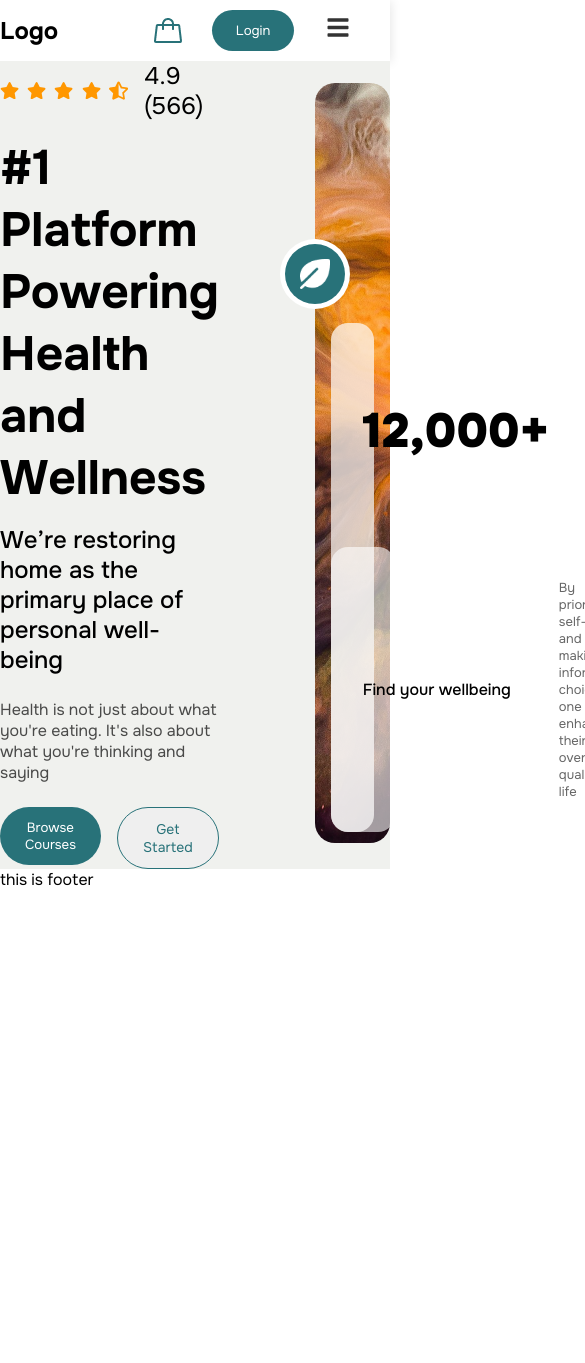
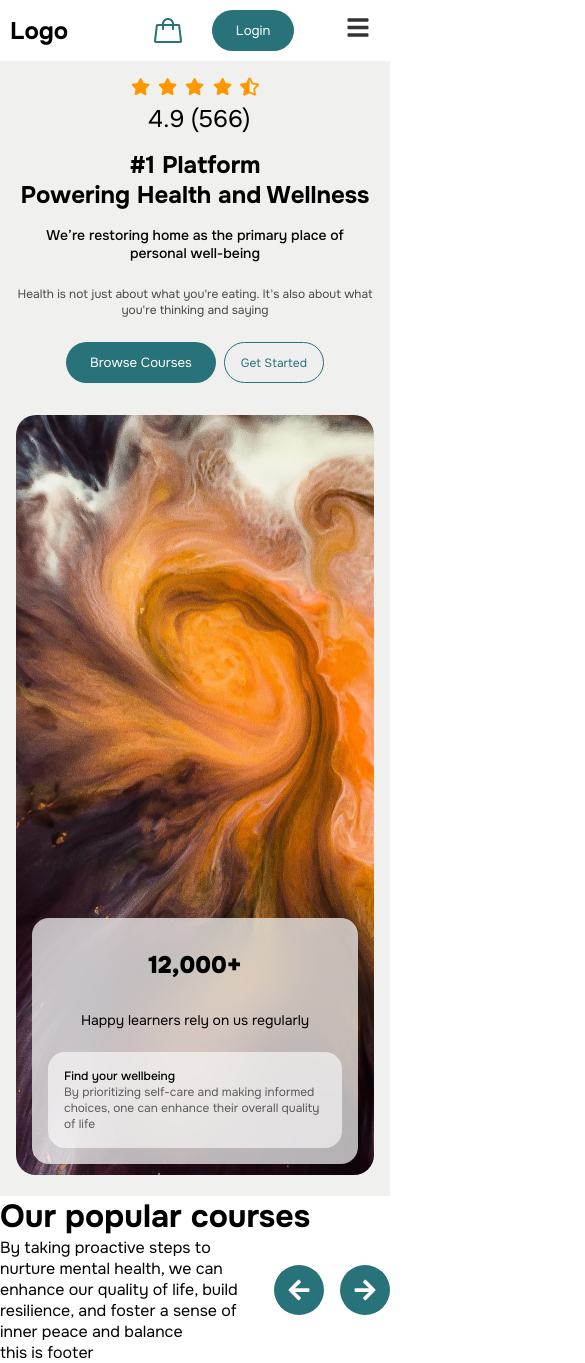
Before and after one commit to mdanamulhasan201/Pinemesh_next_js, a Next.js app: page / in a window 390 px wide. Shown: the top 1363 px of the page, 585 px wide, since content can reach past the window. Before the commit the page ends 890 px from the top, so only its background shows below. Built offline with nearby package versions, Linux system fonts and the light colour scheme.

Commit message:
banner section responive done

```diff
--- a/src/app/(root)/page.js
+++ b/src/app/(root)/page.js
@@ -1,9 +1,11 @@
 import Banner from "@/components/home/Banner";
+import PopularCourse from "@/components/home/popularCourse/PopularCourse";
 
 export default function Home() {
   return (
     <div>
       <Banner />
+      <PopularCourse />
     </div>
   );
 }
--- a/src/components/Shared/Navbar.module.css
+++ b/src/components/Shared/Navbar.module.css
@@ -9,7 +9,7 @@
   display: flex;
   justify-content: space-between;
   align-items: center;
-  padding: 10px 0px;
+  padding: 10px 10px;
   color: #333;
   max-width: 1200px;
   margin: 0 auto;
@@ -151,7 +151,6 @@
   top: 50%;
   transform: translateY(-50%);
   z-index: 1000;
-  margin-right: 20px;
   color: #333;
   transition: color 0.3s ease;
 }
@@ -257,13 +256,14 @@
   background-color: #f0f0f0;
 }
 /* Responsive Styles navbar*/
-@media (max-width: 768px) {
+@media (max-width: 992px) {
   .navLinks {
     display: none;
   }
 
   .mobileMenuBtn {
     display: block;
+
   }
 
   .actions {
--- a/src/components/button/Button.module.css
+++ b/src/components/button/Button.module.css
@@ -5,4 +5,10 @@
   padding: 12px 24px;
   border-radius: 32px;
   cursor: pointer;
+  transition: all 0.3s ease;
 }
+
+.button:hover {
+  background: #1e5f5f;
+  transform: scale(1.05);
+}
--- a/src/components/home/Banner.js
+++ b/src/components/home/Banner.js
@@ -5,17 +5,16 @@ import styles from "./Banner.module.css";
 import bannerImg from "../../../public/banner/banner.png";
 import Image from "next/image";
 import IconImg from "../../../public/banner/Vector.png";
-import { FaStar, FaStarHalfAlt, FaRegStar } from "react-icons/fa"; // Import React Icons
+import { FaStar, FaStarHalfAlt, FaRegStar } from "react-icons/fa";
 import Button from "../button/Button";
 
 const Banner = () => {
-  // Dynamically passed values for rating and review count
-  const rating = 4.9; // Rating value, this can be dynamically passed
-  const reviewCount = 566; // Review count, this can be dynamically passed
+  const rating = 4.9;
+  const reviewCount = 566;
 
-  const totalStars = 5; // Maximum number of stars
-  const fullStars = Math.floor(rating); // Full stars (whole number part)
-  const halfStar = rating % 1 !== 0; // Whether there should be a half-star
+  const totalStars = 5;
+  const fullStars = Math.floor(rating);
+  const halfStar = rating % 1 !== 0;
 
   return (
     <div className={styles.bg}>
--- a/src/components/home/Banner.module.css
+++ b/src/components/home/Banner.module.css
@@ -1,3 +1,4 @@
+/* Base styles remain unchanged */
 .bg {
   background-color: #f0f1ee;
 }
@@ -9,6 +10,7 @@
   align-items: center;
   max-width: 1200px;
   margin: 0 auto;
+  padding: 0 10px;
   gap: 4rem;
 }
 
@@ -16,6 +18,7 @@
   flex: 1;
   padding-right: 2rem;
 }
+
 .rating {
   display: flex;
   align-items: center;
@@ -34,7 +37,7 @@
   margin-left: 0.5rem;
   color: #000000;
   font-size: 24px;
-    font-weight: 400;
+  font-weight: 400;
 }
 
 .heading {
@@ -51,6 +54,7 @@
   font-weight: 500;
   margin-bottom: 1.5rem;
 }
+
 .descriptionP {
   color: #000000b2;
   font-size: 16px;
@@ -71,6 +75,12 @@
   cursor: pointer;
   border: 1px solid #287279;
   color: #287279;
+  transition: all 0.3s ease;
+}
+
+.getStarted:hover {
+  background: #287279;
+  color: white;
 }
 
 .imageSection {
@@ -94,22 +104,26 @@
   backdrop-filter: blur(24px);
   -webkit-backdrop-filter: blur(24px);
 }
+
 .titlesFx {
   display: flex;
   gap: 2rem;
   align-items: center;
   padding: 2rem 4rem 2rem 2rem;
 }
+
 .overlayTitle {
   font-size: 48px;
   font-weight: 900;
   margin-bottom: 0.5rem;
 }
+
 .LineHei {
   height: 40px;
   width: 1px;
   background-color: #00000080;
 }
+
 .titlesDs {
   font-size: 24px;
   line-height: 32px;
@@ -121,11 +135,13 @@
   border-radius: 17px;
   padding: 2rem;
 }
+
 .subsFx {
   display: flex;
   gap: 3rem;
   align-items: center;
 }
+
 .subsTitle {
   white-space: nowrap;
   font-size: 16px;
@@ -137,6 +153,7 @@
   font-weight: 400;
   color: #00000099;
 }
+
 .bannerIcons {
   position: relative;
 }
@@ -173,3 +190,180 @@
   width: 30px;
   height: 30px;
 }
+
+/* Responsive styles for tablet, mobile, and monitor */
+@media (max-width: 1200px) {
+  .banner {
+    flex-direction: column;
+    gap: 2rem;
+    padding: 1rem;
+  }
+
+  .heading {
+    font-size: 36px;
+  }
+
+  .description {
+    font-size: 20px;
+  }
+
+  .descriptionP {
+    font-size: 14px;
+  }
+
+  .getStarted {
+    font-size: 12px;
+    padding: 10px 20px;
+  }
+
+  .imageSection {
+    width: 100%;
+  }
+
+  .overlay {
+    padding: 1rem;
+  }
+
+  .subsFx {
+    display: block;
+  }
+
+  .overlayTitle {
+    font-size: 32px;
+  }
+
+  .titlesDs {
+    font-size: 18px;
+  }
+
+  .subs {
+    padding: 1rem;
+  }
+
+  .subsTitle {
+    font-size: 14px;
+  }
+
+  .subsDes {
+    font-size: 12px;
+  }
+}
+
+@media (max-width: 768px) {
+  .heading {
+    font-size: 28px;
+  }
+
+  .description {
+    font-size: 16px;
+  }
+
+  .descriptionP {
+    font-size: 14px;
+  }
+
+  .getStarted {
+    font-size: 12px;
+    padding: 8px 16px;
+  }
+  .bagH {
+    display: none;
+  }
+  .overlayTitle {
+    font-size: 28px;
+  }
+
+  .titlesDs {
+    font-size: 16px;
+  }
+
+  .subsDes {
+    font-size: 12px;
+  }
+
+  .banner {
+    flex-direction: column;
+    padding: 1rem;
+    gap: 2rem;
+  }
+
+  .rating {
+    display: flex;
+    flex-direction: column;
+  }
+
+  .textSection {
+    text-align: center;
+    padding: 0;
+  }
+
+  .buttons {
+    justify-content: center;
+    flex-wrap: wrap;
+    gap: 0.5rem;
+  }
+
+  .imageSection img {
+    width: 100%;
+    object-fit: cover;
+  }
+
+  .overlay {
+    padding: 1rem;
+  }
+
+  .LineHei {
+    display: none;
+  }
+  .titlesFx {
+    flex-direction: column;
+    gap: 1rem;
+    padding: 1rem;
+  }
+
+  .subs {
+    padding: 1rem;
+  }
+
+  .subsTitle {
+    font-size: 14px;
+  }
+}
+
+@media (max-width: 480px) {
+  .heading {
+    font-size: 24px;
+  }
+
+  .description {
+    font-size: 14px;
+  }
+
+  .descriptionP {
+    font-size: 12px;
+  }
+
+  .buttons {
+    gap: 0.5rem;
+  }
+
+  .overlayTitle {
+    font-size: 24px;
+  }
+
+  .titlesDs {
+    font-size: 14px;
+  }
+
+  .subsDes {
+    font-size: 12px;
+  }
+
+  .subs {
+    padding: 1rem;
+  }
+
+  .subsTitle {
+    font-size: 12px;
+  }
+}
--- /dev/null
+++ b/src/components/home/popularCourse/Popular.module.css
@@ -0,0 +1,44 @@
+.containers {
+  max-width: 1200px;
+  margin: 0 auto;
+  gap: 4rem;
+}
+
+.btnFx{
+    display: flex;
+    gap: 1rem;
+    align-items: center;
+    justify-content: space-between;
+}
+
+/* Container for arrow buttons */
+.arrowButtons {
+  display: flex;
+  justify-content: center;
+  gap: 1rem;
+}
+
+/* Style for arrow buttons */
+.arrowButton {
+  display: flex;
+  align-items: center;
+  justify-content: center;
+  background-color: #287279;
+  color: white;
+  width: 50px;
+  height: 50px;
+  border-radius: 50%;
+  border: none;
+  cursor: pointer;
+  transition: background-color 0.3s ease;
+}
+
+/* Style for the arrow icon */
+.arrowIcon {
+  font-size: 1.5rem;
+}
+
+/* Hover effect for buttons */
+.arrowButton:hover {
+  background-color: #1a5c56;
+}
--- /dev/null
+++ b/src/components/home/popularCourse/PopularCourse.js
@@ -0,0 +1,33 @@
+"use client";
+import { FaArrowLeft, FaArrowRight } from "react-icons/fa"; // Importing the arrow icons
+import styles from "./Popular.module.css";
+
+const PopularCourse = () => {
+  return (
+    <>
+      <div className={styles.containers}>
+        <h1>Our popular courses</h1>
+        <div className={styles.btnFx}>
+          <p>
+            By taking proactive steps to nurture mental health, we can enhance
+            our quality of life, build resilience, and foster a sense of inner
+            peace and balance
+          </p>
+          <div className={styles.arrowButtons}>
+            {/* Left arrow button */}
+            <button className={styles.arrowButton}>
+              <FaArrowLeft className={styles.arrowIcon} />
+            </button>
+
+            {/* Right arrow button */}
+            <button className={styles.arrowButton}>
+              <FaArrowRight className={styles.arrowIcon} />
+            </button>
+          </div>
+        </div>
+      </div>
+    </>
+  );
+};
+
+export default PopularCourse;
```
